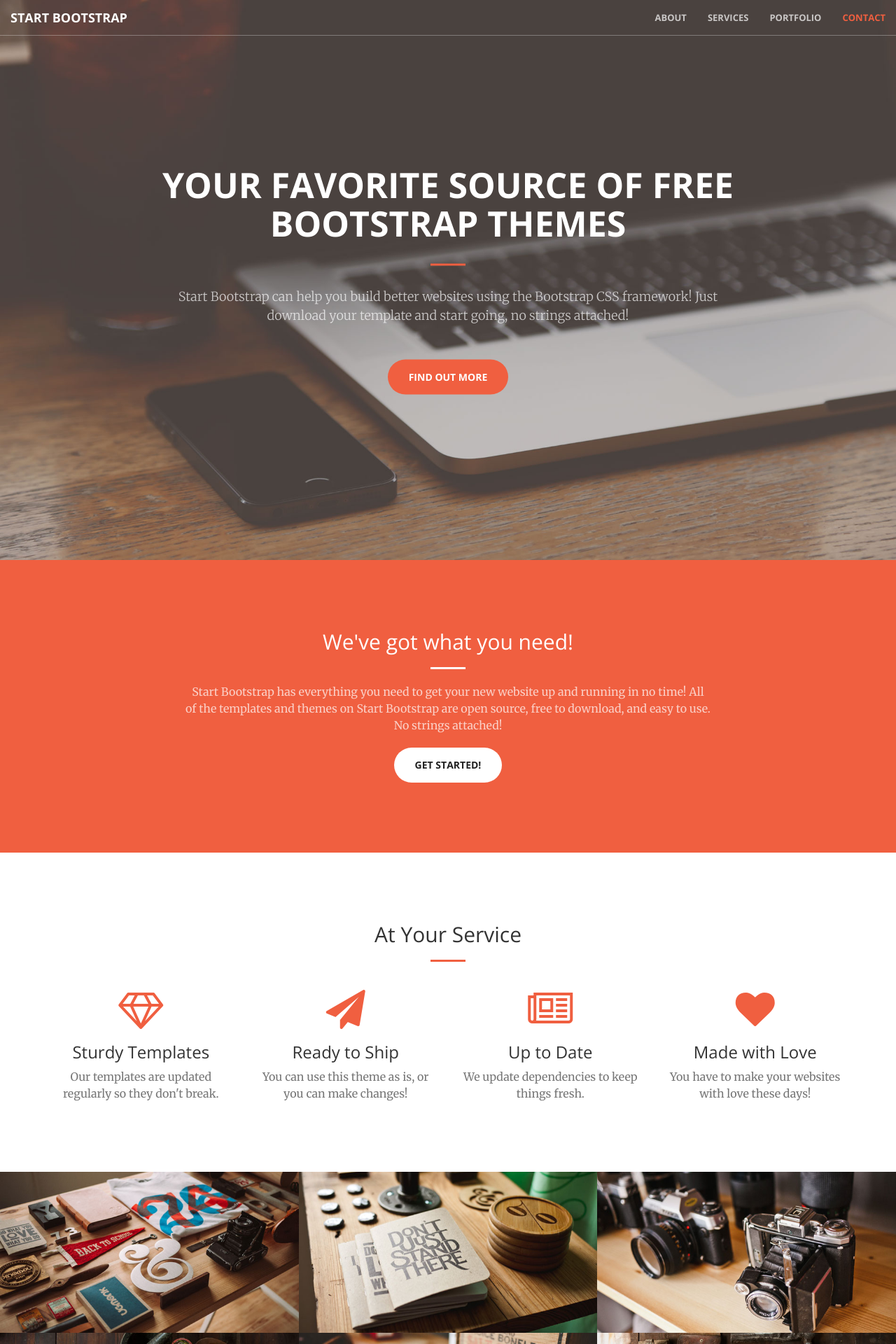
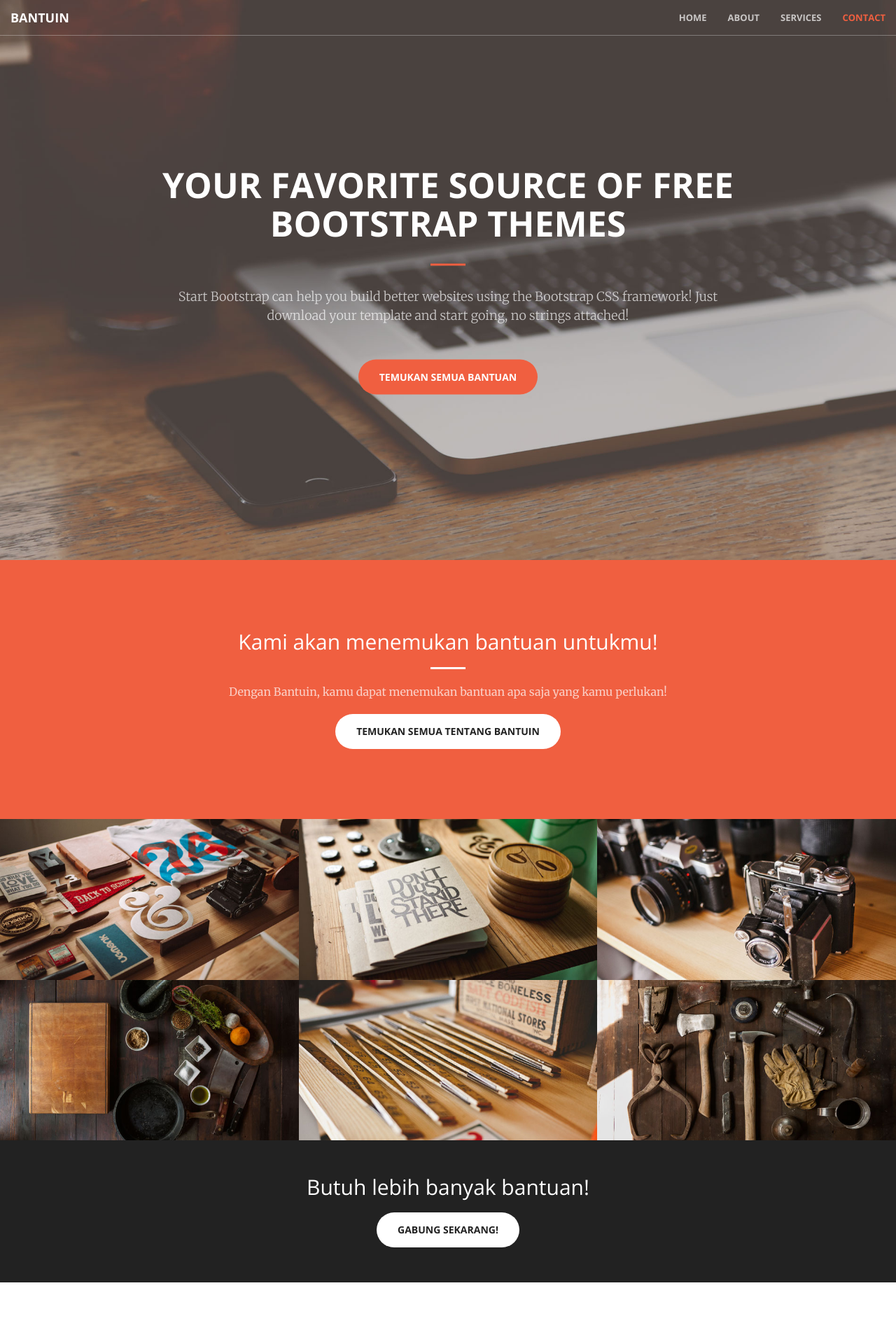
Before and after one commit to MashudiSudonym/bantuin, a Django app: page / in a window 1280 px wide. Shown: the top 1920 px of the page at 70% size. Run offline with Django 3.2, Linux system fonts and the light colour scheme; some libraries are stand-ins or nearby versions.

Commit message:
edit new homepage

```diff
--- a/templates/homepage/main.html
+++ b/templates/homepage/main.html
@@ -12,7 +12,7 @@
                 <h1 id="homeHeading">Your Favorite Source of Free Bootstrap Themes</h1>
                 <hr>
                 <p>Start Bootstrap can help you build better websites using the Bootstrap CSS framework! Just download your template and start going, no strings attached!</p>
-                <a href="#about" class="btn btn-primary btn-xl page-scroll">Find Out More</a>
+                <a href="#services" class="btn btn-primary btn-xl page-scroll">Temukan semua bantuan</a>
             </div>
         </div>
     </header>
@@ -21,59 +21,16 @@
         <div class="container">
             <div class="row">
                 <div class="col-lg-8 col-lg-offset-2 text-center">
-                    <h2 class="section-heading">We've got what you need!</h2>
+                    <h2 class="section-heading">Kami akan menemukan bantuan untukmu!</h2>
                     <hr class="light">
-                    <p class="text-faded">Start Bootstrap has everything you need to get your new website up and running in no time! All of the templates and themes on Start Bootstrap are open source, free to download, and easy to use. No strings attached!</p>
-                    <a href="#services" class="page-scroll btn btn-default btn-xl sr-button">Get Started!</a>
+                    <p class="text-faded">Dengan Bantuin, kamu dapat menemukan bantuan apa saja yang kamu perlukan!</p>
+                    <a href="/about/" class="page-scroll btn btn-default btn-xl sr-button">Temukan semua tentang bantuin</a>
                 </div>
             </div>
         </div>
     </section>
 
-    <section id="services">
-        <div class="container">
-            <div class="row">
-                <div class="col-lg-12 text-center">
-                    <h2 class="section-heading">At Your Service</h2>
-                    <hr class="primary">
-                </div>
-            </div>
-        </div>
-        <div class="container">
-            <div class="row">
-                <div class="col-lg-3 col-md-6 text-center">
-                    <div class="service-box">
-                        <i class="fa fa-4x fa-diamond text-primary sr-icons"></i>
-                        <h3>Sturdy Templates</h3>
-                        <p class="text-muted">Our templates are updated regularly so they don't break.</p>
-                    </div>
-                </div>
-                <div class="col-lg-3 col-md-6 text-center">
-                    <div class="service-box">
-                        <i class="fa fa-4x fa-paper-plane text-primary sr-icons"></i>
-                        <h3>Ready to Ship</h3>
-                        <p class="text-muted">You can use this theme as is, or you can make changes!</p>
-                    </div>
-                </div>
-                <div class="col-lg-3 col-md-6 text-center">
-                    <div class="service-box">
-                        <i class="fa fa-4x fa-newspaper-o text-primary sr-icons"></i>
-                        <h3>Up to Date</h3>
-                        <p class="text-muted">We update dependencies to keep things fresh.</p>
-                    </div>
-                </div>
-                <div class="col-lg-3 col-md-6 text-center">
-                    <div class="service-box">
-                        <i class="fa fa-4x fa-heart text-primary sr-icons"></i>
-                        <h3>Made with Love</h3>
-                        <p class="text-muted">You have to make your websites with love these days!</p>
-                    </div>
-                </div>
-            </div>
-        </div>
-    </section>
-
-    <section class="no-padding" id="portfolio">
+    <section class="no-padding" id="services">
         <div class="container-fluid">
             <div class="row no-gutter popup-gallery">
                 <div class="col-lg-4 col-sm-6">
@@ -173,8 +130,8 @@
     <aside class="bg-dark">
         <div class="container text-center">
             <div class="call-to-action">
-                <h2>Free Download at Start Bootstrap!</h2>
-                <a href="http://startbootstrap.com/template-overviews/creative/" class="btn btn-default btn-xl sr-button">Download Now!</a>
+                <h2>Butuh lebih banyak bantuan!</h2>
+                <a href="#" class="btn btn-default btn-xl sr-button">Gabung sekarang!</a>
             </div>
         </div>
     </aside>
--- a/templates/layout/nav.html
+++ b/templates/layout/nav.html
@@ -4,20 +4,20 @@
                 <button type="button" class="navbar-toggle collapsed" data-toggle="collapse" data-target="#bs-example-navbar-collapse-1">
                     <span class="sr-only">Toggle navigation</span> Menu <i class="fa fa-bars"></i>
                 </button>
-                <a class="navbar-brand page-scroll" href="/">Start Bootstrap</a>
+                <a class="navbar-brand page-scroll" href="#page-top">Bantuin</a>
             </div>
 
             <!-- Collect the nav links, forms, and other content for toggling -->
             <div class="collapse navbar-collapse" id="bs-example-navbar-collapse-1">
                 <ul class="nav navbar-nav navbar-right">
                     <li>
-                        <a class="page-scroll" href="/about/">About</a>
+                        <a class="page-scroll" href="/">Home</a>
+                    </li>
+                    <li>
+                        <a class="page-scroll" href="#about">About</a>
                     </li>
                     <li>
                         <a class="page-scroll" href="#services">Services</a>
-                    </li>
-                    <li>
-                        <a class="page-scroll" href="#portfolio">Portfolio</a>
                     </li>
                     <li>
                         <a class="page-scroll" href="#contact">Contact</a>
```
